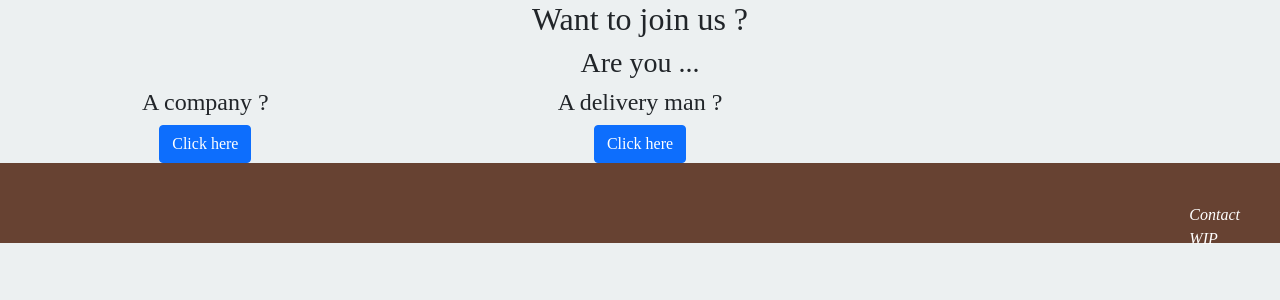
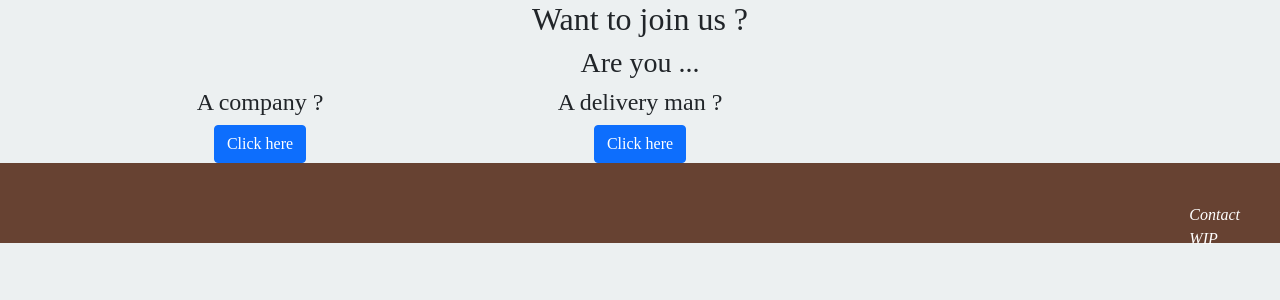
Before and after one commit to Loviflo/QuickBaluchon, a PHP site: page /sign_in.php in a window 1280 px wide. Shown: the part 115-415 px from the top of the page. Run offline with PHP 8.4, Linux system fonts and the light colour scheme; some web fonts are replaced.

Commit message:
Updated sign in

```diff
--- a/QuickBaluchon/sign_in.php
+++ b/QuickBaluchon/sign_in.php
@@ -10,7 +10,7 @@
             <h2>Want to join us ?</h2>
             <h3>Are you ...</h3>
         </div>
-        <div class="container_md">
+        <div class="container text-center">
             <div class="row align-middle">
                 <div class="col-md-4 text-center align-middle">
                     <h4>A company ?</h4>
```
